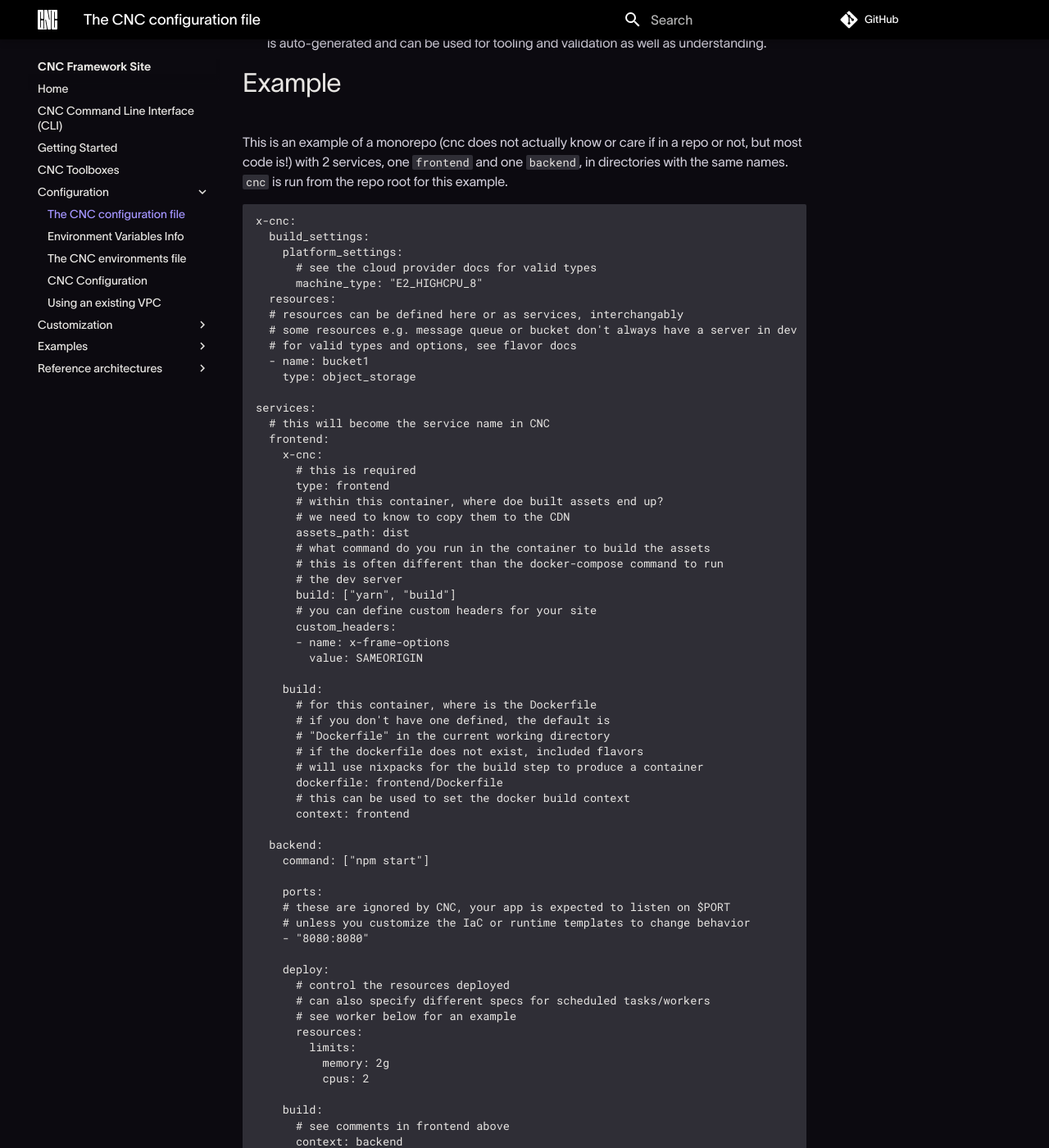
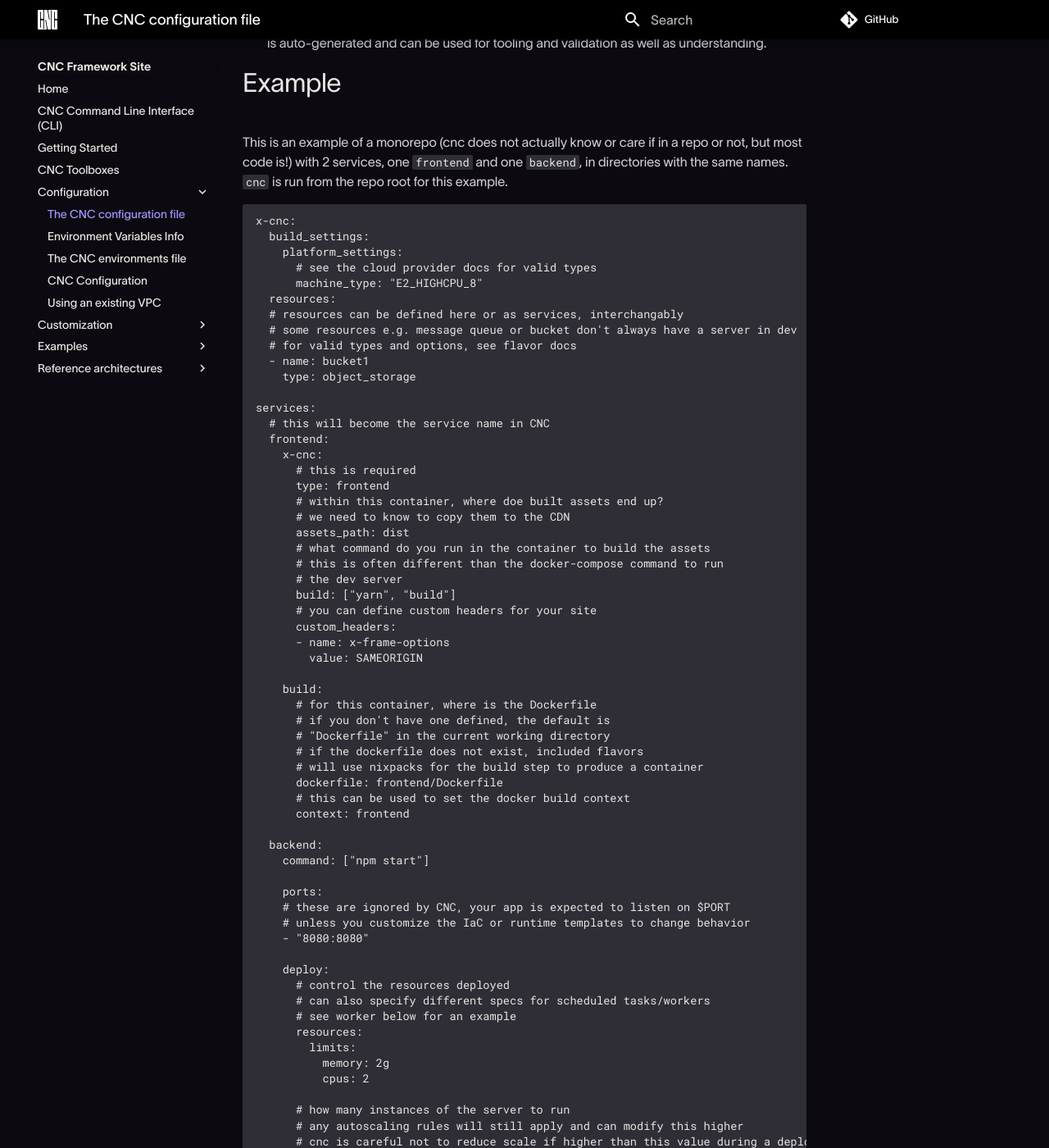
Before and after one commit to coherenceplatform/cnc, an MkDocs documentation site: the page built from docs/configuration/cnc.md, in a window 1280 px wide and 1400 px high, scrolled down 546 px. Shown: the whole window at 82% size. Built offline with MkDocs 1.6.1 and Material for MkDocs 9.7.7, drawn with Linux system fonts in a browser that asks for light colours; some web fonts are replaced; comment, search, counter and statistics services are not loaded; some of the changed text lies outside the part shown.

```diff
--- a/docs/configuration/cnc.md
+++ b/docs/configuration/cnc.md
@@ -75,6 +75,12 @@ services:
           memory: 2g
           cpus: 2
 
+      # how many instances of the server to run
+      # any autoscaling rules will still apply and can modify this higher
+      # cnc is careful not to reduce scale if higher than this value during a deployment
+      # optional, default is 1
+      replicas: 1
+
     build:
       # see comments in frontend above
       context: backend
@@ -103,7 +109,9 @@ services:
       - name: default queue
         # what command to run? will run in same container as the service
         command: ["node", "worker.js", "default"]
-        # define resources (will default to service if not defined)
+        # how many instances of this worker to run
+        replicas: 1 # optional, default is 1
+        # define resources (will default to service definitions if not defined)
         system:
           cpus: 2
           memory: 4g
```
Also changed, not shown: other parts of docs/configuration/cnc.md (+1 -1 lines).
